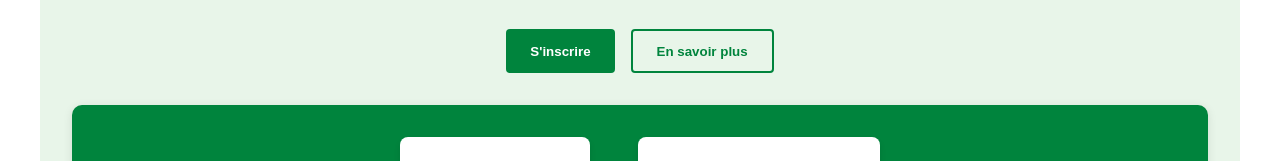
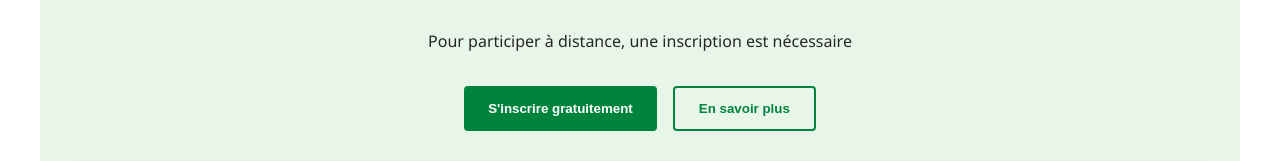
Before and after one commit to split2024/split, a website built with Vite: page index.html in a window 1280 px wide. Shown: the part 304-465 px from the top of the page. Built offline with nearby package versions, Linux system fonts and the light colour scheme.

Commit message:
Ajout ou modification du fichier

```diff
--- a/index.html
+++ b/index.html
@@ -41,9 +41,10 @@
         <section id="accueil" class="active">
             <h1>Journée Scientifique - SPLIT 2024 -</h1>
             <p class="subtitle navigate">Sûreté, sécurité, prédictibilité et logistique dans les systèmes de transport intelligent. <a href="#presentation">Pour en savoir plus ...</a> <br> <span style="color: #00843D; font-weight: bold;">06 décembre 2024 <br> ENSIBS - Campus de Vannes (Tohannic) - Centre Yves Coppens - AMPHI (150)</span></p>
+            <p class="subtitle navigate">Pour participer à distance, une inscription est nécessaire</p>
 
             <div class="cta-buttons">
-                <button id="inscription-btn" class="primary-btn">S'inscrire</button>
+                <button id="inscription-btn" class="primary-btn">S'inscrire gratuitement</button>
                 <button id="ensavoirplus-btn" class="secondary-btn">En savoir plus</button>
             </div>
             <div class="partner-logos">
@@ -179,6 +180,8 @@
 
         <section id="inscription">
             <h1>Inscription gratuite</h1>
+            <h3>L'inscription est requise uniquement pour les participants à distance</h3>
+            <p>Les informations recueillies lors de l'inscription seront exclusivement utilisées pour vous transmettre le lien et le code d'accès aux conférences. Conformément à la réglementation en vigueur sur la protection des données, vos données personnelles seront traitées de manière confidentielle et supprimées à l'issue de l'événement.</p>
           <div id="inscription-form">
             <iframe src="https://forms.gle/SeRoudr4YVQKrkS88" width="700" height="1000" frameborder="0">Loading…</iframe>
           </div>
```
